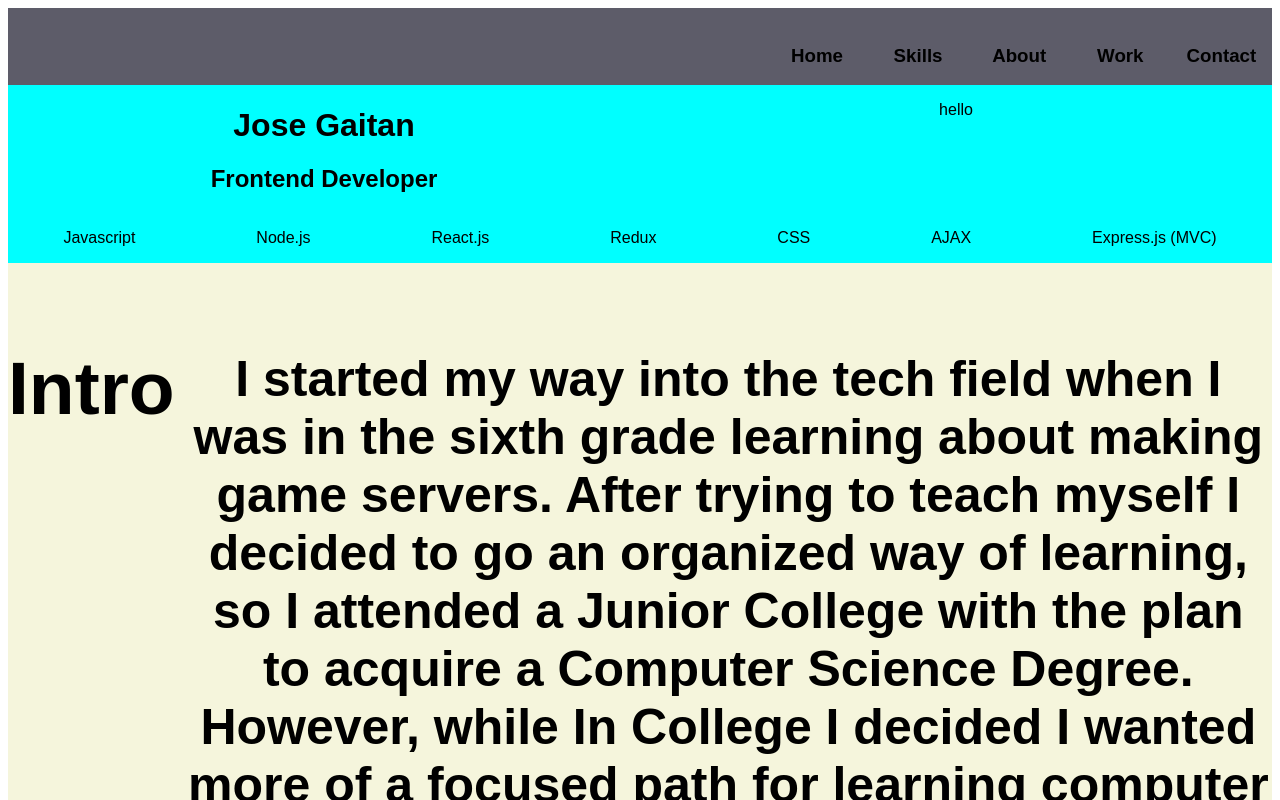
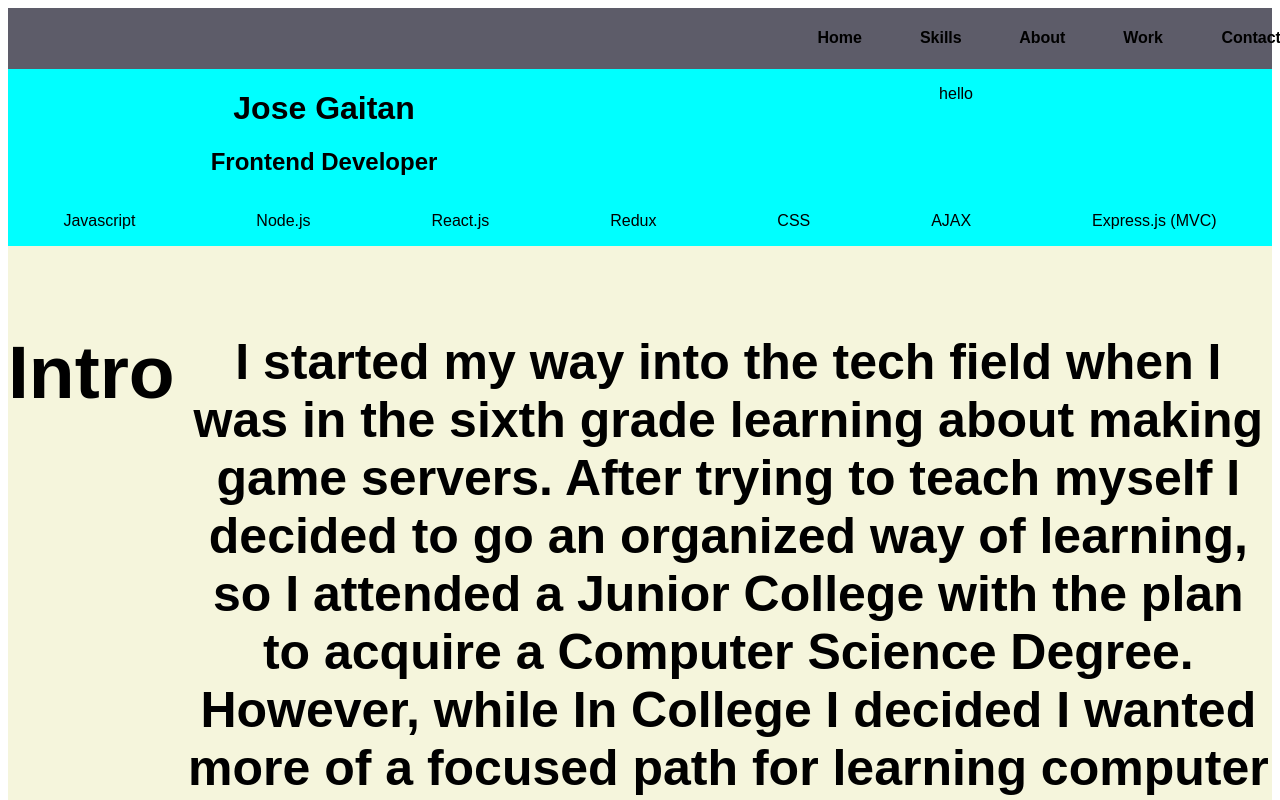
Before and after one commit to joeygaitan/react-portfolio, a React (Create React App) app: page / in a window 1280 px wide. Shown: the top 800 px of the page. Built offline with nearby package versions, Linux system fonts and the light colour scheme.

Commit message:
navbar is semi functional now

```diff
--- a/src/App.js
+++ b/src/App.js
@@ -7,6 +7,46 @@ import Footer from './components/Footer/Footer';
 
 import './css/app.css'
 class App extends Component {
+  constructor(props) {
+    super(props);
+    this.state={
+
+    }
+    this.home = React.createRef();
+    this.skills = React.createRef();
+    this.about = React.createRef();
+    this.work = React.createRef();
+    this.contact = React.createRef();
+  }
+
+  scrollToRef = ref => {
+    if (ref === 'home')
+      window.scrollTo({
+        top: this.home.current.offsetTop,
+        behavior: 'smooth'
+      });
+    if (ref === 'skills')
+      window.scrollTo({
+        top: this.skills.current.offsetTop,
+        behavior: 'smooth'
+      });
+    if (ref === 'about')
+      window.scrollTo({
+        top: this.about.current.offsetTop,
+        behavior: 'smooth'
+      });
+    if (ref === 'work')
+      window.scrollTo({
+        top: this.work.current.offsetTop,
+        behavior: 'smooth'
+      });
+    if (ref === 'contact')
+      window.scrollTo({
+        top: this.contact.current.offsetTop,
+        behavior: 'smooth'
+      });
+  };
+
   render() {
     return (
       <div id="wrapper">
--- a/src/components/Navbar/NavBar.js
+++ b/src/components/Navbar/NavBar.js
@@ -9,40 +9,8 @@ class NavBar extends Component {
         this.state={
 
         }
-        this.home = React.createRef();
-        this.skills = React.createRef();
-        this.about = React.createRef();
-        this.work = React.createRef();
-        this.contact = React.createRef();
     }
 
-    scrollToRef = ref => {
-        if (ref === 'home')
-          window.scrollTo({
-            top: this.home.current.offsetTop,
-            behavior: 'smooth'
-          });
-        if (ref === 'skills')
-          window.scrollTo({
-            top: this.skills.current.offsetTop,
-            behavior: 'smooth'
-          });
-        if (ref === 'about')
-          window.scrollTo({
-            top: this.about.current.offsetTop,
-            behavior: 'smooth'
-          });
-        if (ref === 'work')
-          window.scrollTo({
-            top: this.work.current.offsetTop,
-            behavior: 'smooth'
-          });
-        if (ref === 'contact')
-          window.scrollTo({
-            top: this.contact.current.offsetTop,
-            behavior: 'smooth'
-          });
-      };
 
 
     render() {
@@ -52,25 +20,25 @@ class NavBar extends Component {
 
             </div>
             <div className="Buttons">
-                <div className="home">
+                <div className="buttonItem">
                     <Dot className="dotSvg"/>
-                    <h3>Home</h3>
+                    <h4 className="buttonText">Home</h4>
                 </div>
-                <div className="skills">
+                <div className="buttonItem">
                     <Dot className="dotSvg"/>
-                    <h3>Skills</h3>
+                    <h4 className="buttonText">Skills</h4>
                 </div>
-                <div className="about">
+                <div className="buttonItem">
                     <Dot className="dotSvg"/>
-                    <h3>About</h3>
+                    <h4 className="buttonText">About</h4>
                 </div>
-                <div>
+                <div className="buttonItem">
                     <Dot className="dotSvg"/>
-                    <h3>Work</h3>
+                    <h4 className="buttonText">Work</h4>
                 </div>
-                <div>
+                <div className="buttonItem">
                     <Dot className="dotSvg"/>
-                    <h3>Contact</h3>
+                    <h4 className="buttonText">Contact</h4>
                 </div>
             </div>
         </div> );
--- a/src/css/app.css
+++ b/src/css/app.css
@@ -1,5 +1,3 @@
     #wrapper{
     font-family: Hind,sans-serif;
-    /* display: flexbox; */
-    /* background-color: red; */
     }
--- a/src/css/navbar.css
+++ b/src/css/navbar.css
@@ -13,31 +13,44 @@
   grid-template-columns: 20% 20% 20% 20% 20%;
 }
 
+.buttonItem{
+  display: grid;
+  grid-template-columns:50% 50%;
+}
+
+.buttonText{
+  margin-right: 5px;
+
+}
+
+
 .Home{
   display: grid;
   grid-template-columns: 20% 80%;
 }
 
 .dotSvg{
-  height: 10%;
-  width: 10%;
-  fill:#0000
+  height: 30%;
+  width: 30%;
+  fill:#0000;
+  margin: auto;
 }
 
-.dotSvg:hover{
+.buttonItem:hover{
+  cursor: pointer;
+  color: white;
+}
+
+.buttonItem:hover svg{
   transition-duration: .4s;
   cursor: pointer;
   fill: #5AE2EB;
+  cursor: pointer;
+  color: white;
 }
 
-
-/* .container h3{
-    padding: 30px;
-    margin: -20px;
-    text-align: center;
-    color: white;
-}
-
-.container h3:hover{
+/* .dotSvg:hover{
+  transition-duration: .4s;
   cursor: pointer;
+  fill: #5AE2EB;
 } */
```
